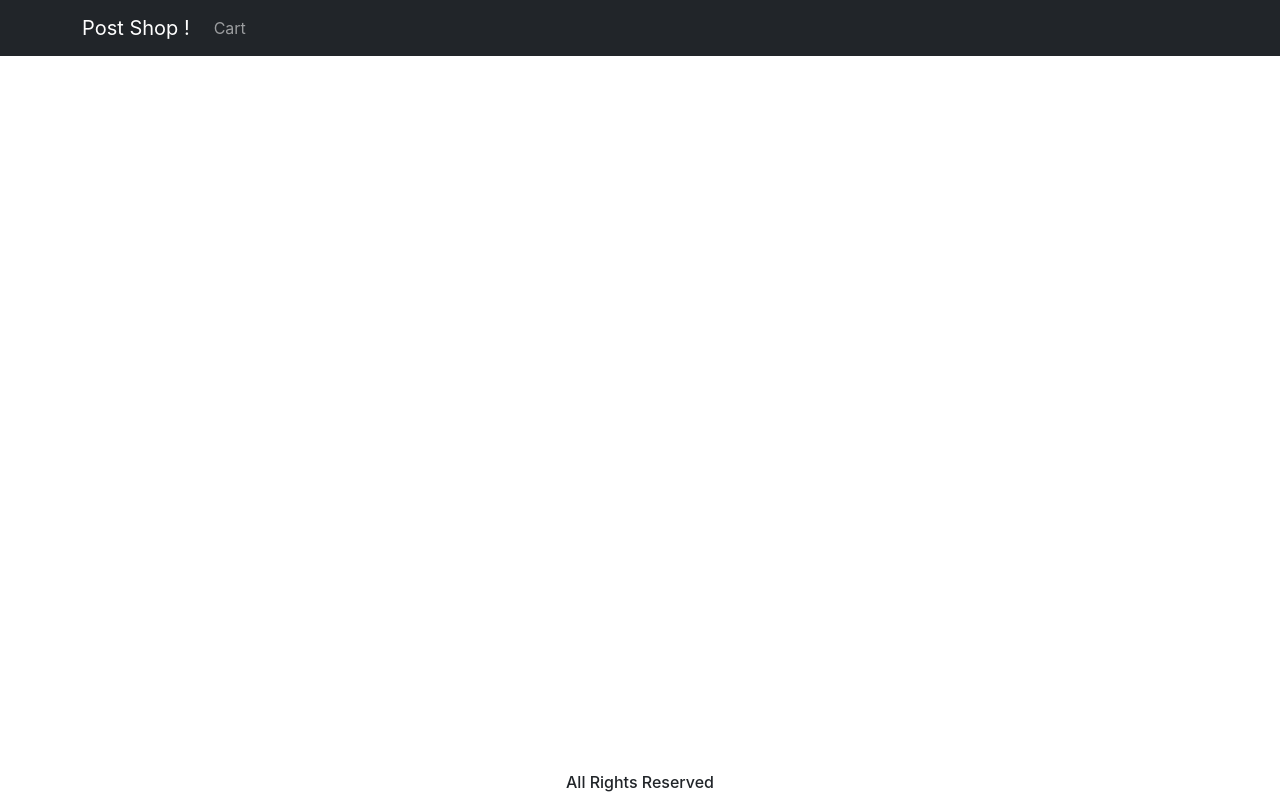
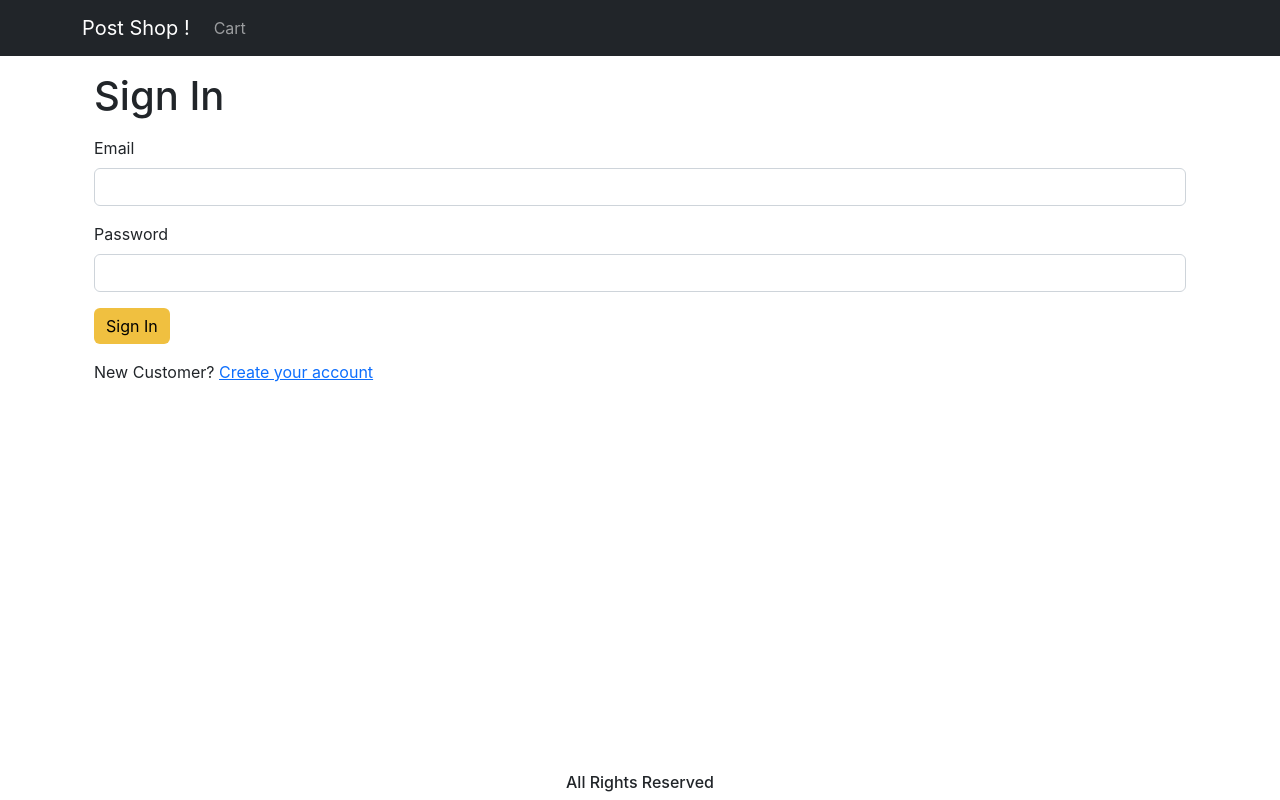
Before and after one commit to Calathea-Z/shop-clone-fe, a React (Create React App) app: page /signin in a window 1280 px wide. Built offline with nearby package versions, Linux system fonts and the light colour scheme.

Commit message:
Created Sign In Page. Not yet functional. Added in route path for Sign in Screen. Added Rerouting from cart if user isnt signed in,

```diff
--- a/src/App.js
+++ b/src/App.js
@@ -9,6 +9,7 @@
 import { useContext } from "react";
 import { Store } from "./Store";
 import Cart from "./pages/Cart";
+import SignIn from "./pages/SignIn";
 
 function App() {
   const { state } = useContext(Store);
@@ -43,6 +44,7 @@
               <Route path="/product/:slug" element={<Product />} />
               <Route path="/" element={<Home /> } />
               <Route path='/cart' element={<Cart /> } />
+              <Route path='/signin' element={<SignIn /> } />
             </Routes>
           </Container>
         </main>
--- /dev/null
+++ b/src/Pages/SignIn.js
@@ -0,0 +1,44 @@
+import Container from "react-bootstrap/esm/Container";
+import Form from "react-bootstrap/esm/Form";
+import Button from "react-bootstrap/esm/Button";
+import { Helmet } from "react-helmet-async";
+import { useLocation, Link } from "react-router-dom";
+
+const SignIn = () => {
+  const {search} = useLocation();
+  const redirectInUrl = new URLSearchParams(search).get('redirect');
+  const redirect = redirectInUrl ? redirectInUrl : '/';
+  return (
+    <Container className='small-container'>
+      <Helmet>
+        <title>Sign In</title>
+      </Helmet>
+      <h1 className='my-3'>Sign In</h1>
+      <Form>
+
+        <Form.Group className='mb-3' controlled='email'>
+          <Form.Label>Email</Form.Label>
+          <Form.Control type='email' required></Form.Control>
+        </Form.Group>
+
+        <Form.Group className='mb-3' controlled='password'>
+          <Form.Label>Password</Form.Label>
+          <Form.Control type='password' required></Form.Control>
+        </Form.Group>
+
+        <div className='mb-3'>
+          <Button type='submit'>
+            Sign In
+          </Button>
+        </div>
+
+        <div className='mb-3'>
+            New Customer?{' '}
+            <Link to={`/signup?redirect=${redirect}`}>Create your account</Link>
+        </div>
+
+      </Form>
+    </Container>
+  )
+}
+export default SignIn
--- a/src/index.css
+++ b/src/index.css
@@ -52,3 +52,7 @@
 .img-thumbnail {
   height: 80px;
 }
+
+.small-container {
+  max-widt: 600px;
+}
```
